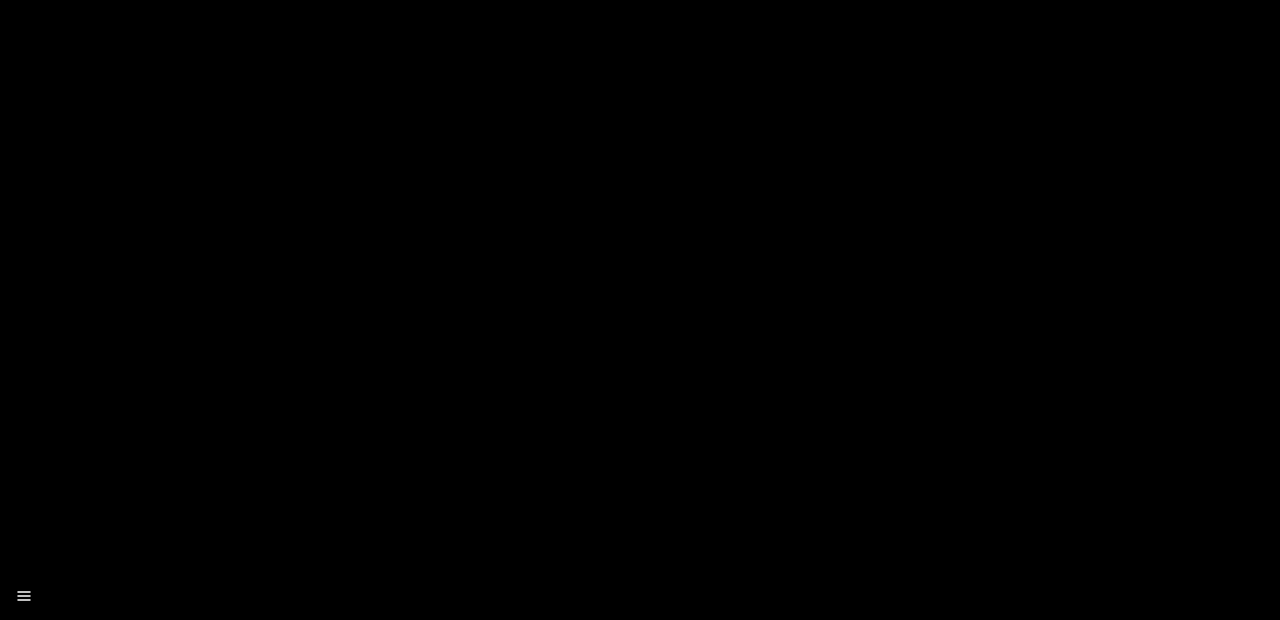
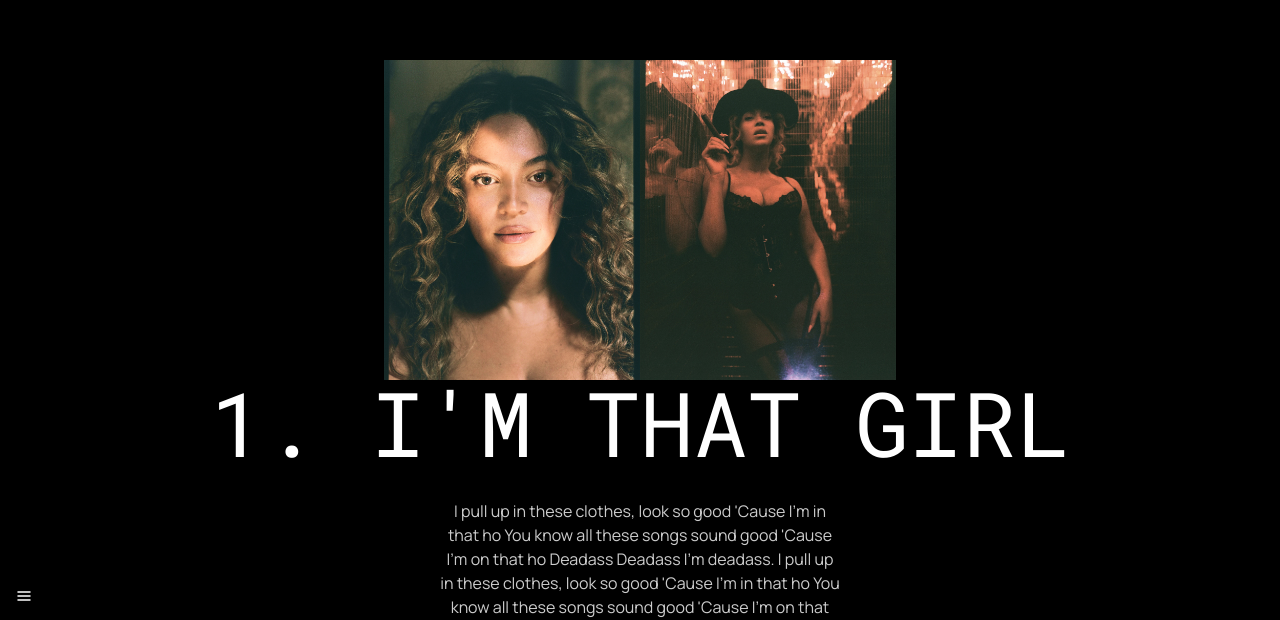
Before and after one commit to kiranpate1/reasonabledoubt, a Next.js app: page /im-that-girl in a window 1280 px wide. Shown: the part 180-800 px from the top of the page. Built offline with nearby package versions, Linux system fonts and the light colour scheme.

Commit message:
updates to im that girl opening

```diff
--- a/app/im-that-girl/page.tsx
+++ b/app/im-that-girl/page.tsx
@@ -20,6 +20,7 @@ const Cozy: React.FC = () => {
     const scrollItemsLines = document.querySelector(
       "#scrollItemsLines"
     ) as HTMLElement;
+    const openingP = document.querySelector("#openingP") as HTMLElement;
 
     setup();
     const container = document.querySelector("main") as HTMLElement;
@@ -74,6 +75,15 @@ const Cozy: React.FC = () => {
         }
         textBg.appendChild(h2);
       }
+
+      const openingPText = openingP.innerText;
+      openingP.innerHTML = "";
+      const openingPWords = openingPText.split(" ");
+      openingPWords.forEach((word) => {
+        const span = document.createElement("span");
+        span.innerText = word + " ";
+        openingP.appendChild(span);
+      });
 
       for (let i = 1; i < 8; i++) {
         const div = document.createElement("div") as HTMLElement;
@@ -132,6 +142,7 @@ const Cozy: React.FC = () => {
     function animateIntro() {
       section1();
       function section1() {
+        var scaleImage = document.querySelector("#scaleImage") as HTMLElement;
         var container = document.querySelector("#intro") as HTMLElement;
         var containerHeight = container.getBoundingClientRect().height;
         //const offset = window.innerHeight * 0.4;
@@ -141,11 +152,34 @@ const Cozy: React.FC = () => {
         const textBgs = document.querySelectorAll(
           "#textBg h2"
         ) as NodeListOf<HTMLElement>;
+        const openingPs = document.querySelectorAll(
+          "#openingP span"
+        ) as NodeListOf<HTMLElement>;
 
         if (path >= 0) {
+          scaleImage.style.height = "40vh";
         }
         if (path < 0 && path > -end) {
           var progress = path / -end;
+
+          if (progress < 0.2) {
+            scaleImage.style.height = `${40 - progress * 200}vh`;
+          } else if (progress > 0.2) {
+            scaleImage.style.height = `0vh`;
+          }
+
+          openingPs.forEach((item, i) => {
+            const ratio = Math.max(
+              0,
+              Math.min(
+                1,
+                (-path - (end * 0.2 * i) / textBgs.length) / (end * 0.5)
+              )
+            );
+            openingPs[openingPs.length - 1 - i].style.display =
+              ratio > 0.5 ? "inline" : "none";
+            openingPs[openingPs.length - 1 - i].style.opacity = `${ratio}`;
+          });
 
           textBgs.forEach((item, i) => {
             const textBgItem = textBgs[textBgs.length - 1 - i] as HTMLElement;
@@ -173,7 +207,7 @@ const Cozy: React.FC = () => {
               randomIndices.forEach((index, i) => {
                 const timeoutId = setTimeout(() => {
                   textBgItems[index].style.opacity = "0";
-                }, i * 100); // Adjust the delay as needed
+                }, i * 20); // Adjust the delay as needed
                 textBgItems[index].dataset.timeoutId = String(timeoutId);
               });
             } else if (i > 0 && adjRatio <= 0) {
@@ -191,14 +225,15 @@ const Cozy: React.FC = () => {
               });
               randomIndices.forEach((index, i) => {
                 const timeoutId = setTimeout(() => {
-                  textBgItems[index].style.opacity = "0.15";
-                }, i * 20); // Adjust the delay as needed
+                  textBgItems[index].style.opacity = "0.1";
+                }, i * 10); // Adjust the delay as needed
                 textBgItems[index].dataset.timeoutId = String(timeoutId);
               });
             }
           });
         }
         if (path <= -end) {
+          scaleImage.style.height = "0vh";
           textBgs.forEach((item) => {
             const textBgItems = item.querySelectorAll(
               "span"
@@ -387,12 +422,40 @@ const Cozy: React.FC = () => {
           className="h-screen w-screen flex flex-col justify-start items-center text-white"
         ></div>
       </div>
-      <section
-        id="intro"
-        className="h-[300vh] w-screen relative text-white"
-      ></section>
+      <section id="intro" className="h-[200vh] w-screen relative text-white">
+        <div className="absolute top-0 left-0 w-full h-full">
+          <div className="sticky left-0 top-[30vh] mt-[70vh] mb-[10vh] w-full flex flex-col items-center gap-8 text-center min-h-[300px]">
+            <h1 className="">1. I'M THAT GIRL</h1>
+            <p
+              id="openingP"
+              className="sticky top-0 text-[rgba(255,255,255,0.8)] text-center max-w-[400px]"
+            >
+              I pull up in these clothes, look so good 'Cause I'm in that ho You
+              know all these songs sound good 'Cause I'm on that ho Deadass
+              Deadass I'm deadass. I pull up in these clothes, look so good
+              'Cause I'm in that ho You know all these songs sound good 'Cause
+              I'm on that ho Deadass Deadass I'm deadass
+            </p>
+          </div>
+        </div>
+        <div
+          id="scaleImage"
+          className="sticky left-[30vw] top-[30vh] w-[40vw] h-[40vh] flex overflow-hidden"
+        >
+          <img
+            src="/images/im-that-girl/stare.webp"
+            alt=""
+            className="min-h-[40vh] flex-1 object-cover"
+          />
+          <img
+            src="/images/im-that-girl/pose.webp"
+            alt=""
+            className="min-h-[40vh] flex-1 object-cover"
+          />
+        </div>
+      </section>
       <section id="scroll-section" className="h-[400vh]">
-        <div className="selectors sticky top-4 left-0 flex gap-0 items-start w-max mx-auto"></div>
+        <div className="selectors sticky top-4 left-0 flex gap-0 items-start w-max mx-auto mb-4"></div>
         <div
           id="scroll-container"
           className="sticky top-0 left-0 w-screen h-screen overflow-hidden"
--- a/app/im-that-girl/style.css
+++ b/app/im-that-girl/style.css
@@ -1,5 +1,10 @@
 :root {
   --border-color: #494949;
+}
+
+.scroll-items {
+  border-top: 1px solid var(--border-color);
+  border-bottom: 1px solid var(--border-color);
 }
 
 .scroll-items > div {
@@ -76,7 +81,7 @@
 }
 
 #textBg span {
-  opacity: 0.15;
+  opacity: 0.1;
 }
 
 /* h1 {
--- a/components/Nav.tsx
+++ b/components/Nav.tsx
@@ -67,7 +67,9 @@ const Nav = () => {
       // }
 
       navContainer.style.transform = `translateY(0px)`;
+      navContainer.style.transitionDelay = "0.1s";
       scrollImages.style.transform = `translateY(0px)`;
+      scrollImages.style.transitionDelay = "0.1s";
     });
     navContainer.addEventListener("mousemove", (event) => {
       if (!isHovering) return;
@@ -93,7 +95,9 @@ const Nav = () => {
       navContainer.style.transform = `translateY(${
         imageHeight - targetArea + 24
       }px)`;
+      navContainer.style.transitionDelay = "0s";
       scrollImages.style.transform = `translateY(${targetArea}px)`;
+      scrollImages.style.transitionDelay = "0s";
     });
 
     function generateNumbers(percentage: number, maxWeight = maxWidth) {
```
